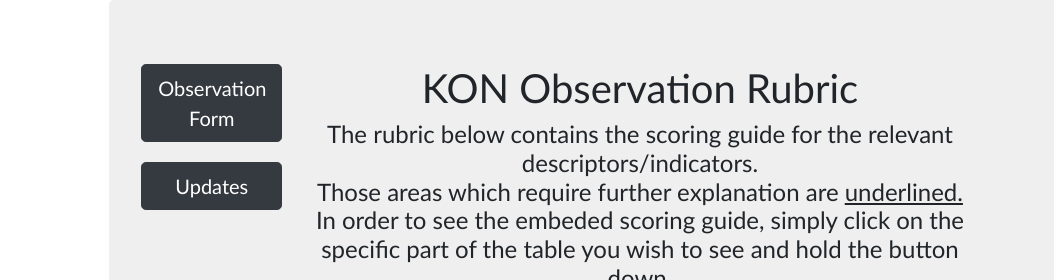
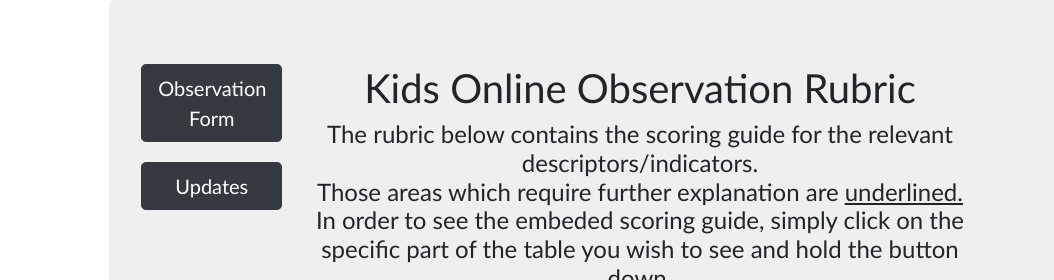
Before and after one commit to ASOTQA/KON, a plain HTML site: page HF/Rubric.html in a window 1280 px wide. Shown: the top 280 px of the page, 0-1054 px from the left. Drawn offline with nearby package versions, Linux system fonts and the light colour scheme.

Commit message:
Changed KON to Kids ONline

```diff
--- a/HF/Rubric.html
+++ b/HF/Rubric.html
@@ -60,7 +60,7 @@
 
                             </div>
                             <div class="col-sm-8 text-center">
-                                <h1>KON Observation Rubric</h1>
+                                <h1>Kids Online Observation Rubric</h1>
                                 <h4 class="text-center"'>The rubric below contains the scoring guide for the relevant descriptors/indicators.<br> Those areas which require further explanation are <span class = forexplanation>underlined.</span><br>
                                     In order to see the embeded scoring guide, simply click on the specific part of the table you wish to see and hold the button down. <br>
                                     The guide is color coded as follows:</h4>
```
Also changed, not shown: HF/Rubric_Training.html (+1 -1 lines).
